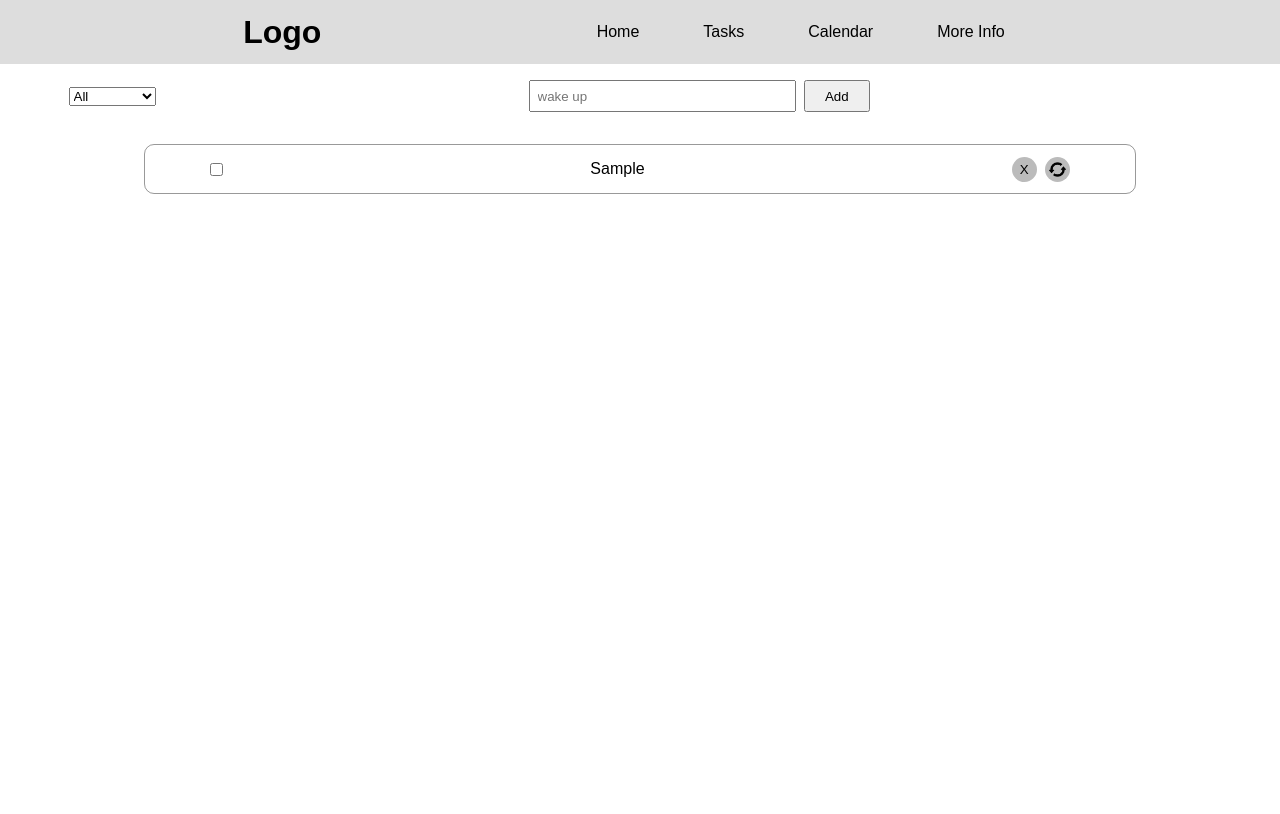
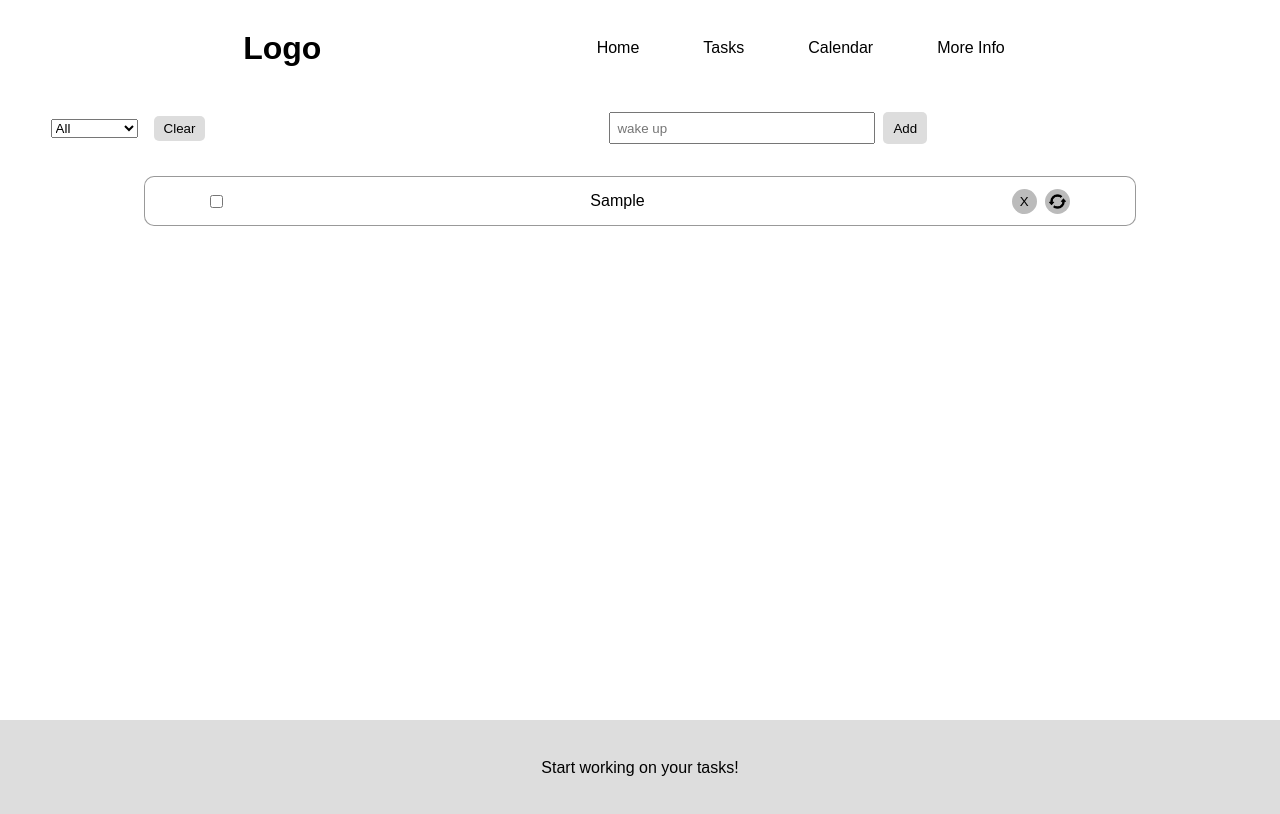
Before and after one commit to sebaslozano99/javascript-recap---todo-list-app, a website: page index.html in a window 1280 px wide. Both pictures are taken after typing "Sample" into the empty fields and a click on the button "Add". Drawn offline with Linux system fonts and the light colour scheme.

Commit message:
finished clear tasks functionality

```diff
--- a/index.css
+++ b/index.css
@@ -5,15 +5,13 @@
     font-family: Arial, Helvetica, sans-serif;
 }
 
-/* body {
-    border: 4px dashed goldenrod;
-} */
+
+
 
 
 #header {
     width: 100%;
-    height: 8vh;
-    background-color: #ddd;
+    height: 12vh;
     display: flex;
     align-items: center;
     justify-content: space-evenly;
@@ -23,11 +21,6 @@
     display: flex;
     list-style: none;
 }
-
-/* #header ul li {
-    border: 1px solid red;
-
-} */
 
 #header ul li a {
     /* border: 1px dashed green; */
@@ -39,20 +32,56 @@
 }
 
 #header ul li a:hover {
-    background-color: #eee;
+    color: #4181F7;
 }
 
 
 
 
 
+
+
+
+
+main {
+    height: 78vh;
+    /* border: 5px solid goldenrod; */
+}
+
+
 main div {
     /* border: 2px dashed red; */
+    min-height: 10%;
     display: flex;
     align-items: center;
     justify-content: center;
-    gap: 2em;
 }
+
+main div .filterAndClear {
+    width: 20%;
+    /* border: 3px dotted red; */
+    display: flex;
+    justify-content: center;
+    align-items: center;
+    gap: 1em;
+}
+
+main div .filterAndClear button {
+    cursor: pointer;
+    border-style: none;
+    border-radius: 5px;
+    padding: 5px 10px;
+    background-color: #ddd;
+    transition: all ease-in-out .3s;
+}
+
+main div .filterAndClear button:hover {
+    transform: scale(1.1);
+    box-shadow: 1px 1px 5px rgba(0, 0, 0, 0.4);
+}
+
+
+
 
 
 
@@ -72,11 +101,19 @@ form input {
 }
 
 form button {
-    /* padding: 1em 2 em; */
-    width: 5em;
     cursor: pointer;
+    border-style: none;
+    border-radius: 5px;
+    padding: 5px 10px;
+    background-color: #ddd;
+    transition: all ease-in-out .3s;
 }
 
+
+form button:hover {
+    transform: scale(1.1);
+    box-shadow: 1px 1px 5px rgba(0, 0, 0, 0.4);
+}
 
 
 
@@ -84,7 +121,7 @@ form button {
 
 main .emptyList {
     /* border: 2px solid red; */
-    height: 80vh;
+    height: 87%;
     max-width: 80%;
     margin: 0 auto;
     list-style: none;
@@ -92,32 +129,22 @@ main .emptyList {
     background-image: url(./images/empty-box.png);
     background-repeat: no-repeat;
     background-position: center;
+    background-size: contain;
 }
 
 main .listContainer {
-    height: 80vh;
+    height: 90%;
     max-width: 80%;
     margin: 0 auto;
     display: grid;
-    grid-template-columns: repeat(auto-fit, minmax(300px, 1fr));
-    /* grid-template-rows: repeat(3, 50px); */
+    grid-template-columns: repeat(auto-fit, minmax(350px, 1fr));
     align-items: self-start;
     grid-auto-rows: 50px;
     gap: 1em;
     list-style: none;
     padding: 1em;
+    overflow-y: auto;
 }
-
-.empty-list {
-    display: flex;
-    align-items: center;
-    justify-content: center;
-}
-
-/* main ul video {
-    width: 100%;
-    height: auto;
-} */
 
 main .listContainer li {
     border: 0.5px solid rgba(0, 0, 0, 0.4);
@@ -128,6 +155,7 @@ main .listContainer li {
     transition: transform ease-in-out .3s;
     cursor: pointer;
     min-height: 50px;
+    background-color: #fff;
 }
 
 main .listContainer li:hover {
@@ -141,15 +169,10 @@ main .listContainer li:hover {
     color: #bbb;
 }
 
-
-
 main .listContainer li input[type="checkbox"] {
     background-color: red;
     cursor: pointer;
 }
-
-
-
 
 main .listContainer p {
     width: 50%;
@@ -161,14 +184,12 @@ main .listContainer p {
     text-align: center;
 }
 
-
 main .listContainer li div{
     /* border: 1px solid red; */
     display: flex;
     align-items: center;
     gap: 0.5em;
 }
-
 
 main .listContainer li div button {
     padding: 0.3em;
@@ -203,12 +224,10 @@ main .listContainer li div button:hover {
     background-color: rgb(221, 221, 221);
 }
 
-
-
-
 .updateActive {
-    background-color: rgb(206, 225, 255);
-    /* border: 10px solid red; */
+    background-color: rgb(0, 98, 255);
+    color: #4181F7;
+    border: 1px solid #4181F7;
 }
 
 
@@ -223,3 +242,21 @@ main .listContainer li div button:hover {
 main .listContainer li .filter--hide {
     display: none;
 }
+
+
+
+
+
+/* ---- footer ---- */
+
+footer {
+    width: 100%;
+    height: 12vh;
+    background-color: #ddd;
+    display: flex;
+    justify-content: center;
+    gap: 1em;
+    display: flex;
+    align-items: center;
+    justify-content: center;
+}
--- a/index.html
+++ b/index.html
@@ -5,6 +5,7 @@
     <meta name="viewport" content="width=device-width, initial-scale=1.0">
     <title>Event Delegation | Todo List</title>
     <link rel="stylesheet" href="index.css">
+    <script src="/index.js" defer></script>
 </head>
 <body>
 
@@ -31,12 +32,17 @@
 
     <main>
 
-        <div >
-            <select name="filter" id="filter">
-                <option value="all">All</option>
-                <option value="completed">Completed</option>
-                <option value="pending">Pending</option>
-            </select>
+        <div>
+
+            <div class="filterAndClear" >
+                <select name="filter" id="filter">
+                    <option value="all">All</option>
+                    <option value="completed">Completed</option>
+                    <option value="pending">Pending</option>
+                </select>
+
+                <button class="clearBtn" >Clear</button>
+            </div>
 
             <form>
                 <!-- <label>Add new Task</label> -->
@@ -52,6 +58,9 @@
 
     </main>
 
-    <script src="/index.js"></script>
+    <footer>
+        <p class="tasks-tracker" >Start adding tasks to your List!</p>
+    </footer>
+
 </body>
 </html>
--- a/index.js
+++ b/index.js
@@ -4,7 +4,8 @@ const listContainerEl = document.querySelector(".listContainer");
 const formEl = document.querySelector("form");
 const inputEl = document.querySelector("input");
 const filterEl = document.querySelector("#filter");
-
+const tasksTrackerEl = document.querySelector(".tasks-tracker");
+const clearBtnEl = document.querySelector(".clearBtn");
 
 
 // State Variables -----------------------
@@ -24,7 +25,7 @@ listContainerEl.addEventListener("click", markAsCompletedItem);
 listContainerEl.addEventListener("click", deleteTask);
 listContainerEl.addEventListener("click", setAsUpdatingItem);
 filterEl.addEventListener("change", filterTasks);
-
+clearBtnEl.addEventListener("click", clearHandler);
 
 
 // Other Functions ------------------------
@@ -45,20 +46,41 @@ function addOrModify(e){
 }
 
 
+function emptyOrFilledClassList(classToRemove, classToAdd){
+    listContainerEl.classList.remove(classToRemove);
+    listContainerEl.classList.add(classToAdd);
+}
+
+
+
+function displayFooterProgress(){
+    if(!tasks.length) tasksTrackerEl.innerText = "Start Adding Tasks to your List!";
+    else {
+        const numberOFtasks = tasks.length;
+        const tasksCompleted = tasks.filter((task) => {
+            return task.isCompleted && task;
+        });
+        const numberOfTasksCompleted = tasksCompleted.length;
+        const percentage = (numberOfTasksCompleted / numberOFtasks) * 100;
+        tasksTrackerEl.innerText = numberOfTasksCompleted > 0 ? `You have ${numberOFtasks} tasks in your list! You've completed ${numberOfTasksCompleted} out of ${numberOFtasks} (${percentage.toFixed(0)}%)` : "Start working on your tasks!";
+    }
+}
+
 
 // Helper Functions -----------------------
 
 function renderUI(array){
+    let filteredArray;
+
     if(!array.length) {
-        listContainerEl.classList.remove("listContainer");
-        listContainerEl.classList.add("emptyList");
+        // remove "listContainer" class from listContainerEl and add "emptyList" class to it
+        emptyOrFilledClassList("listContainer", "emptyList");
     }
     else {
-        listContainerEl.classList.remove("emptyList");
-        listContainerEl.classList.add("listContainer");
+        emptyOrFilledClassList("emptyList", "listContainer");
         let html = "";
 
-        const filteredArray = tasks.filter((task) => {
+        filteredArray = array.filter((task) => {
         if(filter === "pending") {
             return !task.isCompleted && task;
         }
@@ -70,11 +92,11 @@ function renderUI(array){
         }
 
     })
-
+        if(!filteredArray.length) emptyOrFilledClassList("listContainer", "emptyList");
 
         filteredArray.forEach((task) => {
             let segment = `
-            <li>
+            <li >
                 <input type="checkbox" ${task.isCompleted && "checked"}  />
                 <p class="${task.isCompleted && "completed"}" >${task.usersInput}</p>
                 <div>
@@ -92,7 +114,8 @@ function renderUI(array){
         listContainerEl.innerHTML = html;
         html = ""
     }
-
+    displayFooterProgress();
+    console.log(tasks);
 }
 
 
@@ -105,7 +128,6 @@ function addNewListItem(){
         isCompleted: false,
         isUpdating: false,
     });
-    console.log(tasks);
     setLocalStorage();
     inputEl.value = "";
     renderUI(tasks);
@@ -171,8 +193,8 @@ function setAsUpdatingItem(e) {
 
     if(target.matches(".updateBtn")) {
         const pElValueReference = target.parentElement.parentElement.children[1].textContent;
+        target.parentElement.parentElement.classList.toggle("updateActive");
         isUpdating = !isUpdating;
-        target.parentElement.parentElement.classList.toggle("updateActive");
 
         tasks.forEach((task) => {
             if(task.usersInput === pElValueReference) {
@@ -191,6 +213,8 @@ function setAsUpdatingItem(e) {
             inputEl.value = "";
             document.querySelector(".addItem").innerText = "Add";
         }
+
+        renderUI(tasks);
 
     }
 
@@ -220,3 +244,35 @@ function filterTasks(e){
     filter = target.value;
     renderUI(tasks);
 }
+
+
+function clearHandler(){
+    if(!tasks.length) return;
+
+    const confirm = window.confirm(`Are you sure you want to delete ${filter} tasks?`);
+
+
+    if(confirm){
+
+        if(filter === "all"){
+            tasks.length = 0;
+        }
+
+        const filteredArray = tasks.filter(element => {
+            if(filter === "pending"){
+                return element.isCompleted && element;
+            }
+
+            if(filter === "completed"){
+                return !element.isCompleted && element;
+            }
+        })
+
+        tasks = [...filteredArray];
+        setLocalStorage();
+        listContainerEl.innerHTML = "";
+        console.log(tasks);
+        renderUI(tasks);
+    }
+
+}
```
